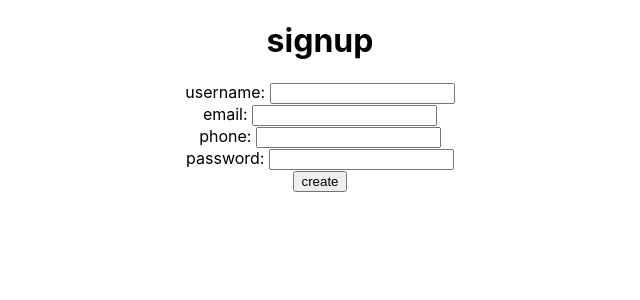
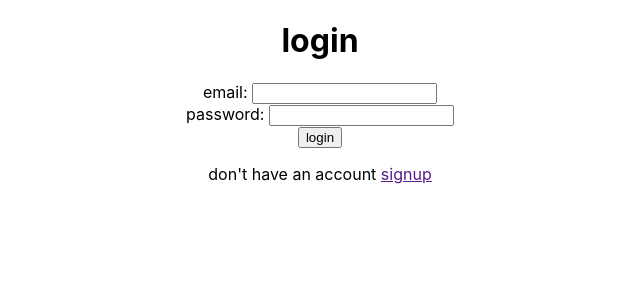
Before and after one commit to i-m-rishabh/chat-app-client, a React (Create React App) app: page / in a window 1280 px wide. Shown: the top 300 px of the page, without its empty margins (320-960 px from the left). Built offline with nearby package versions, Linux system fonts and the light colour scheme.

Commit message:
login page created

```diff
--- a/src/App.js
+++ b/src/App.js
@@ -1,12 +1,13 @@
 import './App.css';
 import Signup from './pages/Signup.js';
+import Login from './pages/Login.js';
 
 function App() {
   return (
     <div className="App">
-      <Signup />
+      {/* <Signup /> */}
+      <Login />
     </div>
   );
 }
-
 export default App;
--- /dev/null
+++ b/src/pages/Login.js
@@ -0,0 +1,62 @@
+import { useState } from "react";
+
+const Login = () => {
+
+    const [credential, setCredential] = useState({
+        email: null,
+        password: null,
+    });
+
+    const handleChange = (event) => {
+        setCredential((credential) => {
+            return {
+                ...credential,
+                [event.target.name]: event.target.value,
+            }
+        })
+    }
+
+    const handleSubmit = async (event) => {
+        event.preventDefault();
+        try {
+            const response = await fetch('http://localhost:5000/user/login', {
+                method: 'POST',
+                headers: {
+                    'Content-Type': 'application/json'
+                },
+                body: JSON.stringify(credential)
+            })
+            const data = await response.json();
+            if(!response.ok){
+                throw new Error('someting went wrong');
+            }else{
+                console.log(data);
+            }
+        }
+        catch(err){
+            console.error(err);
+        }
+
+    }
+    return (
+        <div>
+            <h1>login</h1>
+            <form onSubmit={handleSubmit}>
+                <div>
+                    <label>email: </label>
+                    <input type='email' name="email" value={credential.email} onChange={handleChange} />
+                </div>
+                <div>
+                    <label>password: </label>
+                    <input type="password" name='password' value={credential.password} onChange={handleChange} />
+                </div>
+                <div>
+                    <button type="submit"> login </button>
+                    <p>don't have an account <a href="">signup</a></p>
+                </div>
+            </form>
+        </div>
+    )
+}
+
+export default Login;
--- a/src/pages/Signup.js
+++ b/src/pages/Signup.js
@@ -18,9 +18,20 @@ const Signup = () => {
             }
         })
     }
-    const handleSubmit = (event) =>{
+    const handleSubmit = async (event) =>{
         event.preventDefault();
-        console.log(user);
+        // console.log(user);
+        const response = await fetch('http://localhost:5000/user/signup',{
+            method: 'POST',
+            body: JSON.stringify(user),
+            headers: {
+                'Content-Type': 'application/json'
+            }
+        });
+        const data = await response.json();
+        // console.log(data);
+        alert(data.message);
+
     }
     return (
         <div>
@@ -64,6 +75,7 @@ const Signup = () => {
                 </div>
                 <div>
                     <button type="submit">create</button>
+                    <p>Already have an account <a href="">login</a></p>
                 </div>
             </form>
         </div>
```
